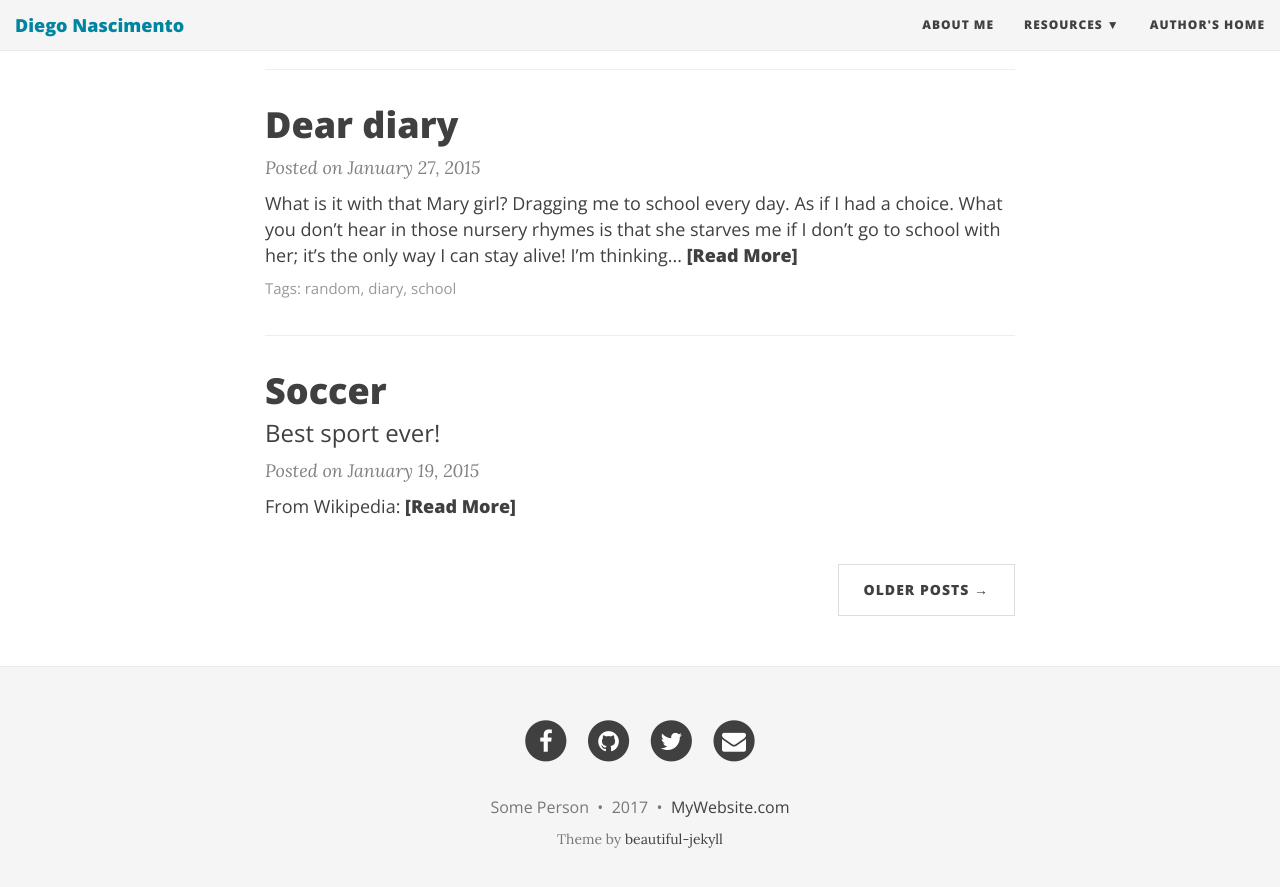
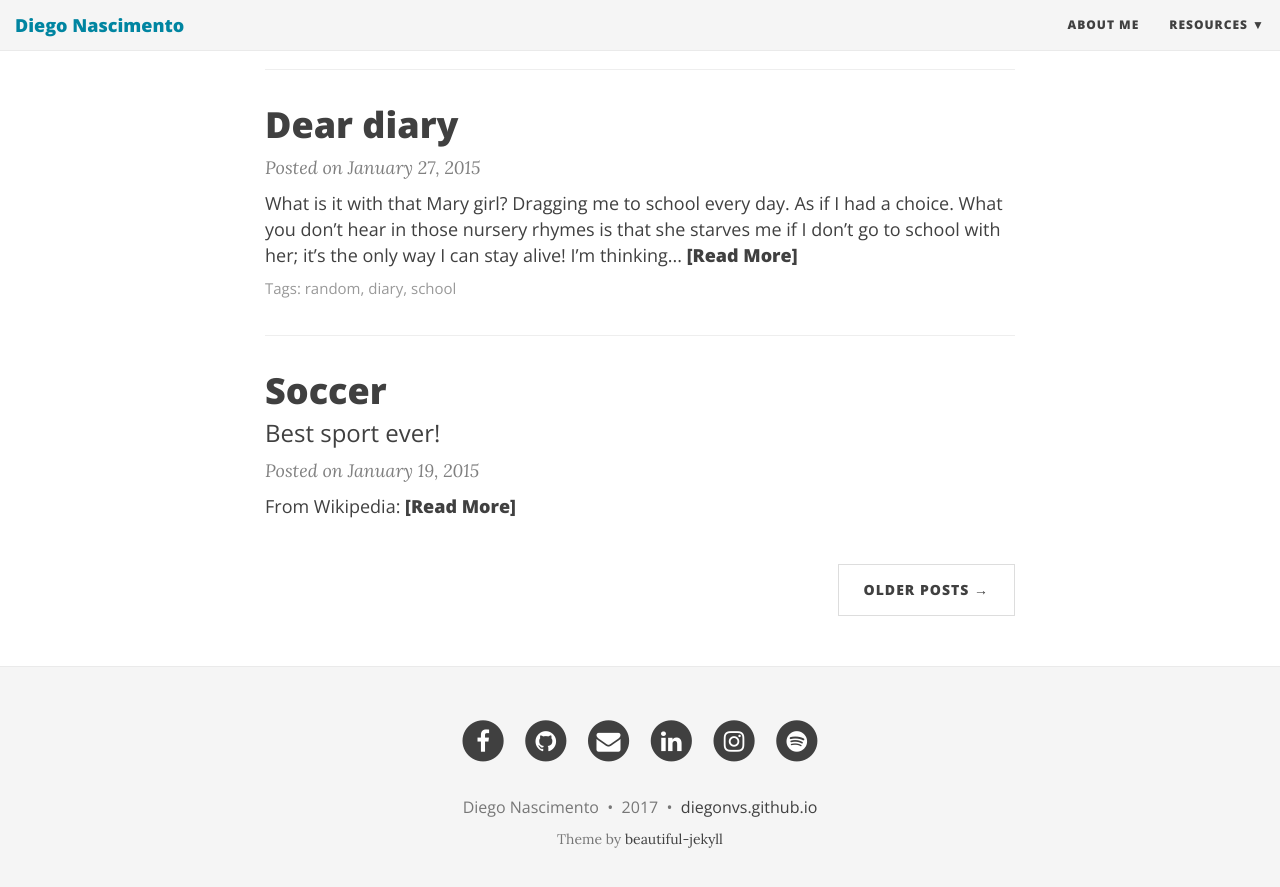
Before and after one commit to diegonvs/legacy-diegonvs.github.io, a Jekyll site: the page built from index.html, in a window 1280 px wide and 900 px high, scrolled down 1071 px. Shown: the top 887 px of the window. Built offline with Jekyll 4.4.1, drawn with Linux system fonts in a browser that asks for light colours; nearby versions of some CDN libraries; the list of posts is cut into pages by our own code; some of the changed lines change nothing that is shown.

Commit message:
Updating config.tml

```diff
--- a/_config.yml
+++ b/_config.yml
@@ -17,7 +17,7 @@ baseurl: "/"
 title: Diego Nascimento
 
 # Short description of your site
-description: A virtual proof that name is awesome!
+description: A human being human.
 
 # --- Navigation bar options --- #
 
@@ -28,7 +28,7 @@ navbar-links:
     - Beautiful Jekyll: "http://deanattali.com/beautiful-jekyll/"
     - Learn markdown: "http://www.markdowntutorial.com/"
     - GitHub Pages: "https://pages.github.com/"
-  Author's home: "http://deanattali.com"
+  #Author's home: "http://deanattali.com"
 
 # Image to show in the navigation bar - image must be a square (width = height)
 # Remove this parameter if you don't want an image in the navbar
@@ -43,20 +43,20 @@ avatar: "/img/avatar-icon.png"
 # Change all these values or delete the ones you don't want.
 # Important: you must keep the "name" parameter, everything else you can remove
 author:
-  name: Some Person
-  email: "youremail@domain.com"
-  facebook: yourname  # eg. daattali
-  github: yourname    # eg. daattali
-  twitter: yourname   # eg. daattali
+  name: Diego Nascimento
+  email: "diegonascimento@hotmail.com.br"
+  facebook: diegonvs97  # eg. daattali
+  github: diegonvs    # eg. daattali
+  twitter: diegonvs_   # eg. daattali
   reddit: yourname    # eg. daattali
   google-plus: +yourname   # eg. +DeanAttali or 109424658772469020925
-  linkedin: yourname  # eg. daattali
+  linkedin: diegonvs97  # eg. daattali
   xing: yourname      # eg. daattali
   stackoverflow: yourlink  # eg. "3943160/daattali"
   snapchat: yourname  # eg. daattali
-  instagram: yourname # eg. daattali
+  instagram: diegonvs97 # eg. daattali
   youtube: yourlink   # eg. user/daattali or channel/daattali
-  spotify: yourname   # eg. daattali
+  spotify: diegonvs   # eg. daattali
   telephone: yourphone   # eg. +14159998888
 
 # Select which links to show in the footer
@@ -64,17 +64,17 @@ footer-links-active:
   rss: false
   facebook: true
   email: true
-  twitter: true
+  twitter: false
   google-plus: false
   github: true
   reddit: false
-  linkedin: false
+  linkedin: true
   xing: false
   stackoverflow: false
   snapchat: false
-  instagram: false
+  instagram: true
   youtube: false
-  spotify: false
+  spotify: true
   telephone: false
 
 # Select which share links to show in posts
@@ -86,7 +86,7 @@ share-links-active:
 
 # How to display the link to the website in the footer
 # Remove this if you don't want a link in the footer
-url-pretty: "MyWebsite.com"  # eg. "deanattali.com/beautiful-jekyll"
+url-pretty: "diegonvs.github.io"  # eg. "deanattali.com/beautiful-jekyll"
 
 # --- Misc --- #
 # Fill in your Disqus shortname (NOT the userid) if you want to support Disqus comments
@@ -112,7 +112,7 @@ title-separator: "-"
 # --- Don't need to touch anything below here (but you can if you want) --- #
 
 # Output options (more information on Jekyll's site)
-timezone: "America/Vancouver"
+timezone: "America/Brasilia"
 markdown: kramdown
 highlighter: rouge
 permalink: /:year-:month-:day-:title/
@@ -206,6 +206,3 @@ prose:
 
 gems:
   - jekyll-paginate
-
-# Beautiful Jekyll / Dean Attali
-# 2fc73a3a967e97599c9763d05e564189
```
